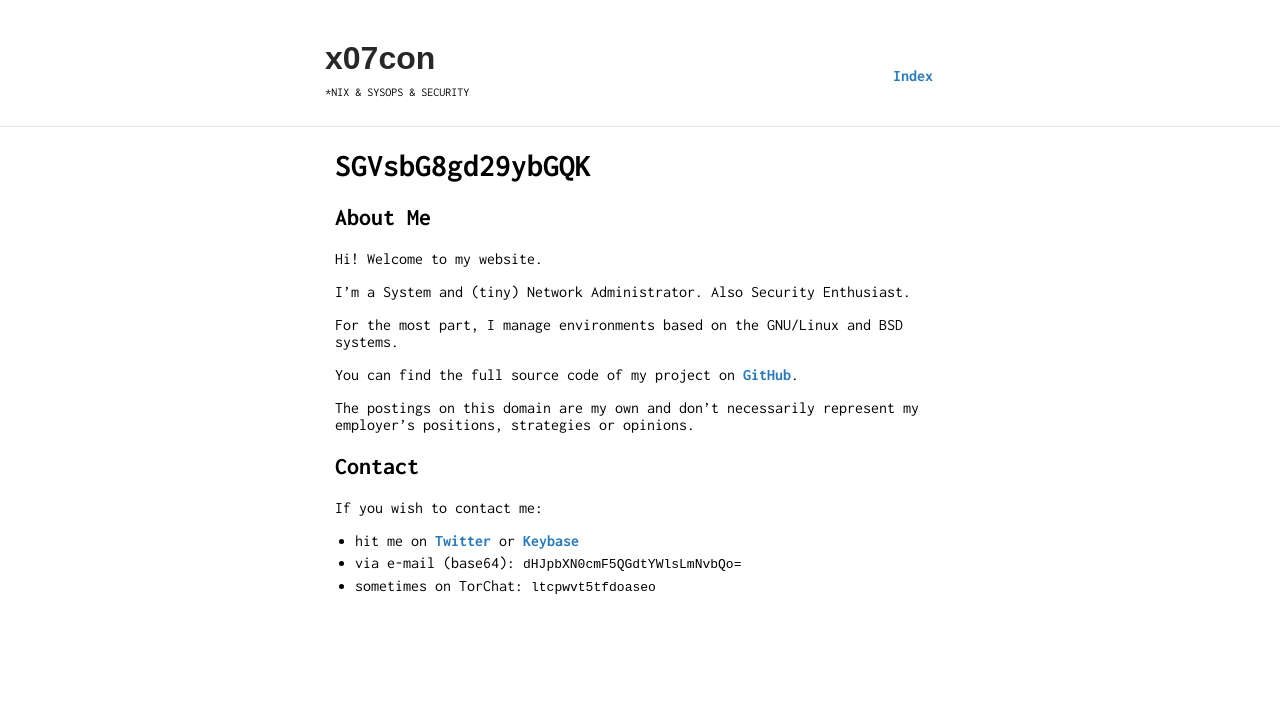
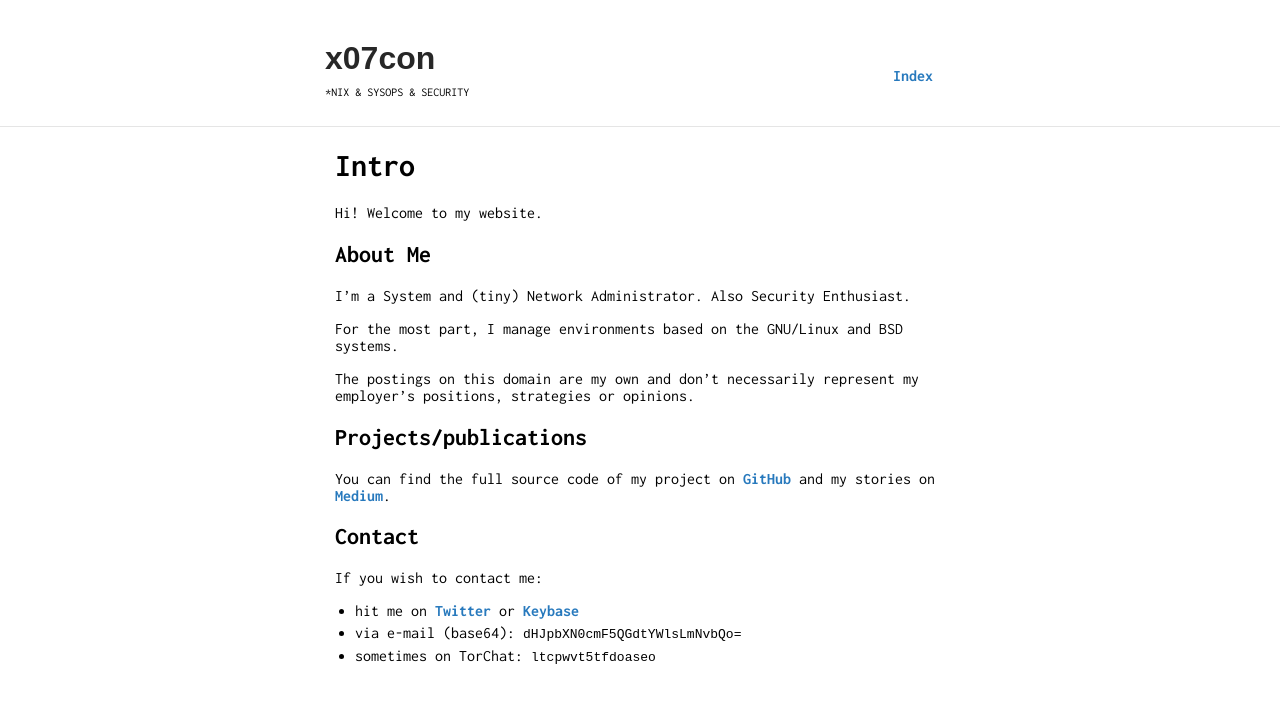
Before and after one commit to trimstray/trimstray.github.io, a Jekyll site: the page built from index.md, in a window 1280 px wide. Shown: the top 703 px of the page. Built offline with Jekyll 4.4.1, drawn with Linux system fonts in a browser that asks for light colours; our own code applies the rules of GitHub Pages for plain Markdown files.

Commit message:
updated index.md - signed-off-by: trimstray <trimstray@gmail.com>

```diff
--- a/index.md
+++ b/index.md
@@ -2,19 +2,21 @@
 layout: default
 ---
 
-# SGVsbG8gd29ybGQK
+# Intro
+
+Hi! Welcome to my website.
 
 ## About Me
-
-Hi! Welcome to my website.
 
 I'm a System and (tiny) Network Administrator. Also Security Enthusiast.
 
 For the most part, I manage environments based on the GNU/Linux and BSD systems.
 
-You can find the full source code of my project on [GitHub](https://github.com/trimstray).
+The postings on this domain are my own and don't necessarily represent my employer’s positions, strategies or opinions.
 
-The postings on this domain are my own and don't necessarily represent my employer’s positions, strategies or opinions.
+## Projects/publications
+
+You can find the full source code of my project on [GitHub](https://github.com/trimstray) and my stories on [Medium](https://medium.com/@trimstray).
 
 ## Contact
 
```
